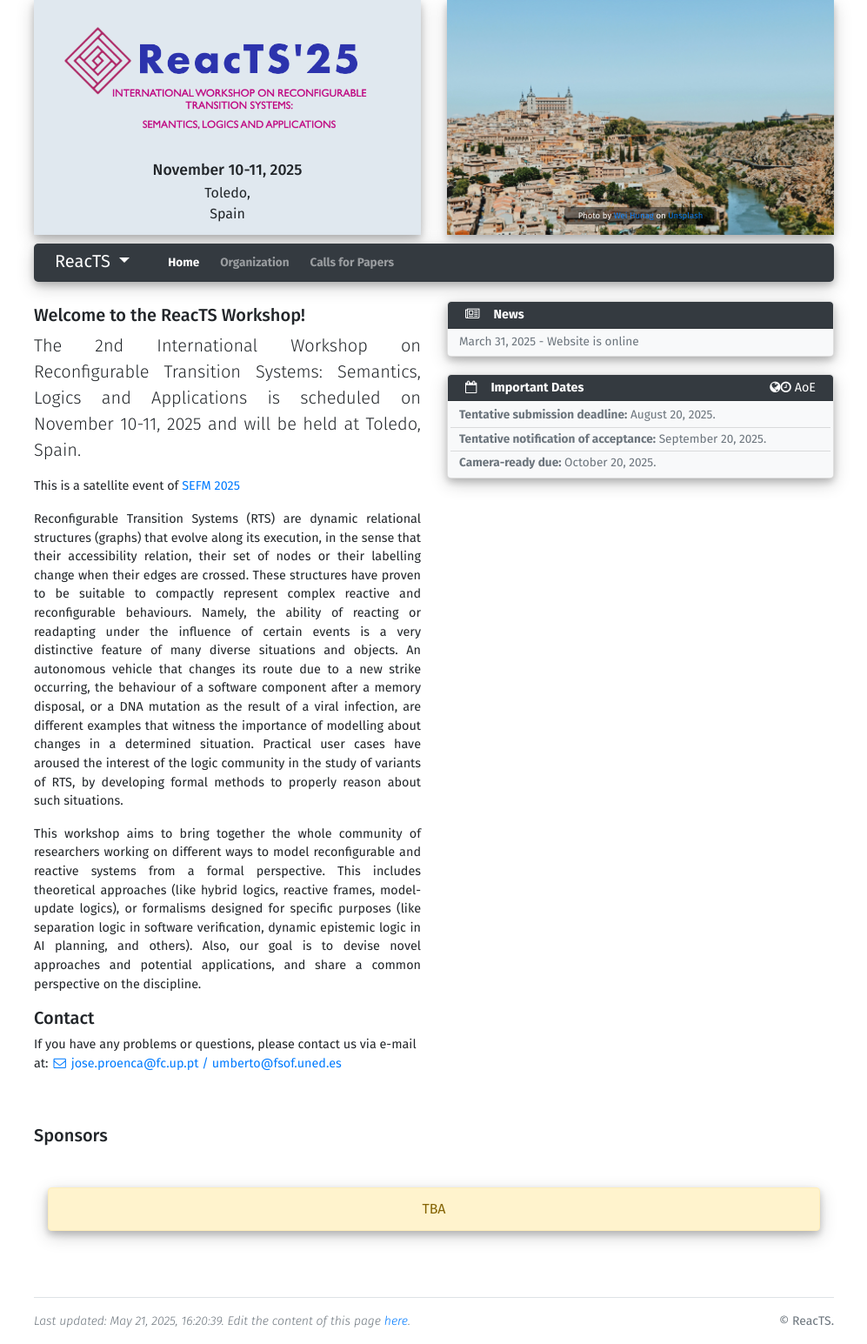
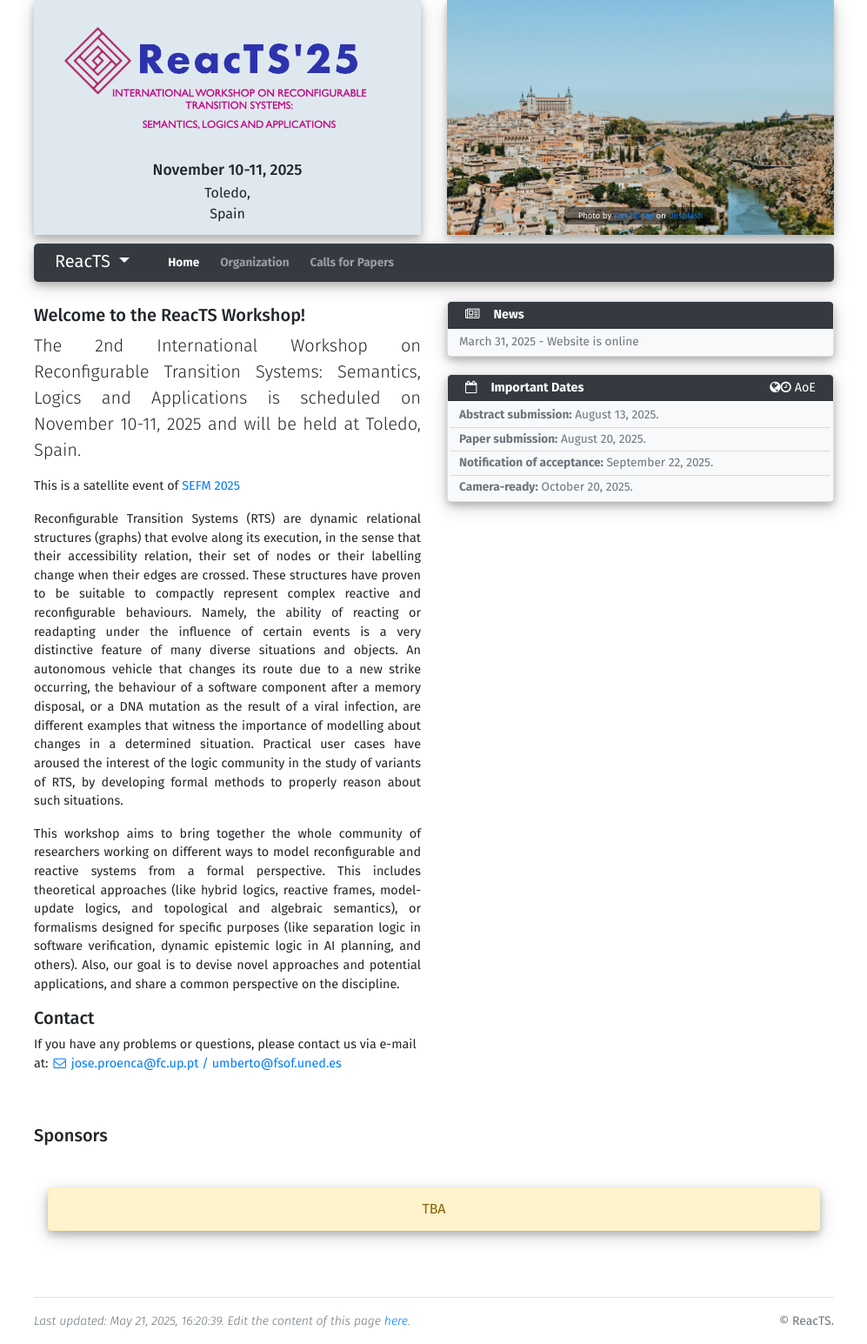
Before and after one commit to reacts-workshop/2025, a Jekyll site: the page built from index.md, in a window 1280 px wide. Shown: the whole page at 87% size, without its empty margins (141-1138 px from the left). Built offline with Jekyll 4.4.1, drawn with Linux system fonts in a browser that asks for light colours.

Commit message:
updated dates

```diff
--- a/_data/cfp.yml
+++ b/_data/cfp.yml
@@ -33,7 +33,7 @@ areas:
     - Model Checking and Tools
     - Reactive systems and Process Algebra
     - Logics for Cyber Physical Systems
-    - Topological an Algebraic Semantics
+    - Topological and Algebraic Semantics
     - Applications of AI for RTS
 
 
--- a/_data/conference.yml
+++ b/_data/conference.yml
@@ -116,18 +116,22 @@ deadline_timezone: AoE
 deadlines:
   # - date: 2024-08-20 - before extension in 2024
   # - date: 2024-08-27 - after extension in 2024
+  - date: 2025-08-13
+    text: Abstract submission
+    pass_due: False
+    strike_through: False
   - date: 2025-08-20
-    text: Tentative submission deadline
+    text: Paper submission
     pass_due: False
     strike_through: False
   # - date: 2024-09-20 - before extension in 2024
   # - date: 2024-09-25 - after extension in 2024
-  - date: 2025-09-20
-    text: Tentative notification of acceptance
+  - date: 2025-09-22
+    text: Notification of acceptance
     pass_due: False
     strike_through: False
   - date: 2025-10-20
-    text: Camera-ready due
+    text: Camera-ready
     pass_due: False
     strike_through: False
   # - date: November 4, 2024
--- a/index.md
+++ b/index.md
@@ -13,7 +13,7 @@ slide_id: 0
 
 Reconfigurable Transition Systems (RTS) are dynamic relational structures (graphs) that evolve along its execution, in the sense that their accessibility relation, their set of nodes or their labelling change when their edges are crossed. These structures have proven to be suitable to compactly represent complex reactive and reconfigurable behaviours. Namely, the ability of reacting or readapting under the influence of certain events is a very distinctive feature of many diverse situations and objects. An autonomous vehicle that changes its route due to a new strike occurring, the behaviour of a software component after a memory disposal, or a DNA mutation as the result of a viral infection, are different examples that witness the importance of modelling about changes in a determined situation. Practical user cases have aroused the interest of the logic community in the study of variants of RTS, by developing formal methods to properly reason about such situations.
 
-This workshop aims to bring together the whole community of researchers working on different ways to model reconfigurable and reactive systems from a formal perspective. This includes theoretical approaches (like hybrid logics, reactive frames, model-update logics), or formalisms designed for specific purposes (like separation logic in software verification, dynamic epistemic logic in AI planning, and others). Also, our goal is to devise novel approaches and potential applications, and share a common perspective on the discipline.
+This workshop aims to bring together the whole community of researchers working on different ways to model reconfigurable and reactive systems from a formal perspective. This includes theoretical approaches (like hybrid logics, reactive frames, model-update logics, and topological and algebraic semantics), or formalisms designed for specific purposes (like separation logic in software verification, dynamic epistemic logic in AI planning, and others). Also, our goal is to devise novel approaches and potential applications, and share a common perspective on the discipline.
 
 
 
```
